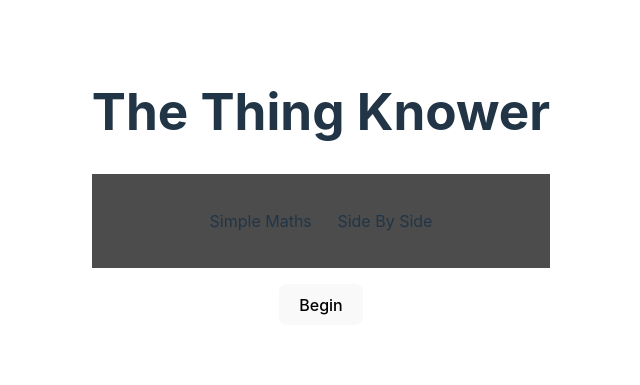
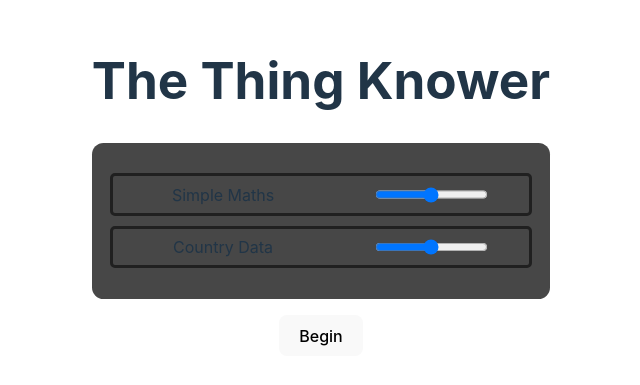
Before and after one commit to FtpApoc/The-Thing-Knower, a React (Vite) app: page / in a window 1280 px wide. Shown: the part 205-590 px from the top of the page, without its empty margins (319-959 px from the left). Built offline with nearby package versions, Linux system fonts and the light colour scheme.

Commit message:
Category Sliders added

```diff
--- a/src/App.css
+++ b/src/App.css
@@ -10,14 +10,29 @@
 }
 
 .Content-Selection {
-    background-color: #4c4c4c;
+    background-color: #474747;
     display: flex;
+    flex-direction: column;
     justify-content: center;
-    padding : 0.5vw;
+    padding: 2vw 1vw;
+    border-radius: 0.9vw;
+}
+.Content-Selection div{
+    border: 3px solid #202020;
+    border-radius: 5px;
+    margin: 5px;
+    display: flex;
+    justify-content: space-between;
 }
 .Content-Selection p {
     display: inline-block;
-    padding: 1vw;
+    padding: 0.1vw;
+    min-width: 50%;
+    margin: 5px;
+}
+.Content-Selection input {
+    min-width: 1.75vw;
+    margin-inline: 10%;
 }
 
 /* Content Component */
--- a/src/components/Menu.jsx
+++ b/src/components/Menu.jsx
@@ -14,8 +14,13 @@ const Menu = () => {
 
             <div className="Content-Selection">
                 <div className="simple-maths">
-                <p>Simple Maths</p>
-                <p>Side By Side</p>
+                    <p>Simple Maths</p>
+                    <input type="range" min={0} max={10} defaultValue={5}/>
+                </div>
+
+                <div className="countryData">
+                    <p>Country Data</p>
+                    <input type="range" min={0} max={10} defaultValue={5}/>
                 </div>
             </div>
 
```
